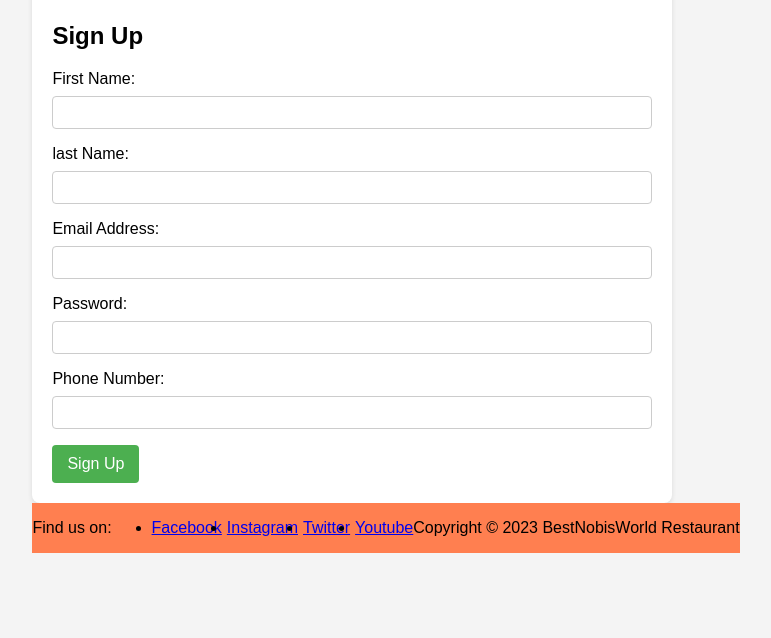
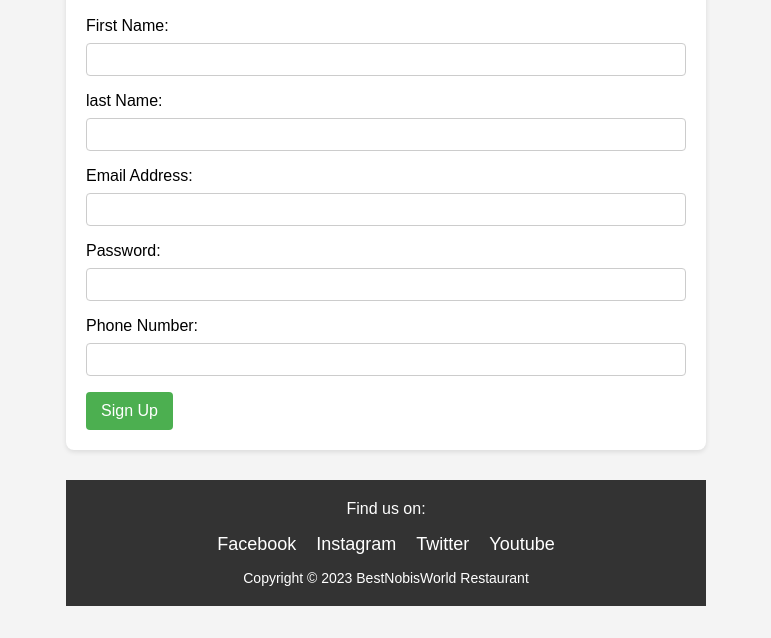
Before and after one commit to tochi-bot/restaurant-website, a plain HTML site: page sign-up.html in a window 1280 px wide. Shown: the part 162-800 px from the top of the page, without its empty margins (254-1025 px from the left). Drawn offline with Linux system fonts and the light colour scheme.

Commit message:
Added styles to footer

```diff
--- a/sign-up.html
+++ b/sign-up.html
@@ -52,22 +52,41 @@
         background-color: #45a049;
       }
 
-      #footer-form {
-        display: inline-flex;
-        flex-direction: row;
-        align-items: baseline;
-        background-color: coral;
+
+        footer {
+            background-color: #333;
+            color: white;
+            text-align: center;
+            padding: 20px;
+            position: relative;
+            margin-top: 30px;
         }
 
+
         .social-sites {
+            list-style-type: none;
+            padding: 0;
             display: flex;
-        gap: 5px;
-        text-decoration: none;
+            justify-content: center;
+            margin-bottom: 15px;
         }
 
-      li {
+        .social-sites li {
+            margin: 0 10px;
+        }
+
+        .social-sites a {
             text-decoration: none;
+            color: white;
+            font-size: 18px;
         }
+
+        footer p {
+            margin: 0;
+            font-size: 14px;
+        }
+
+
     </style>
   </head>
 
```
Lines whose indentation alone changed are shown as unchanged.
